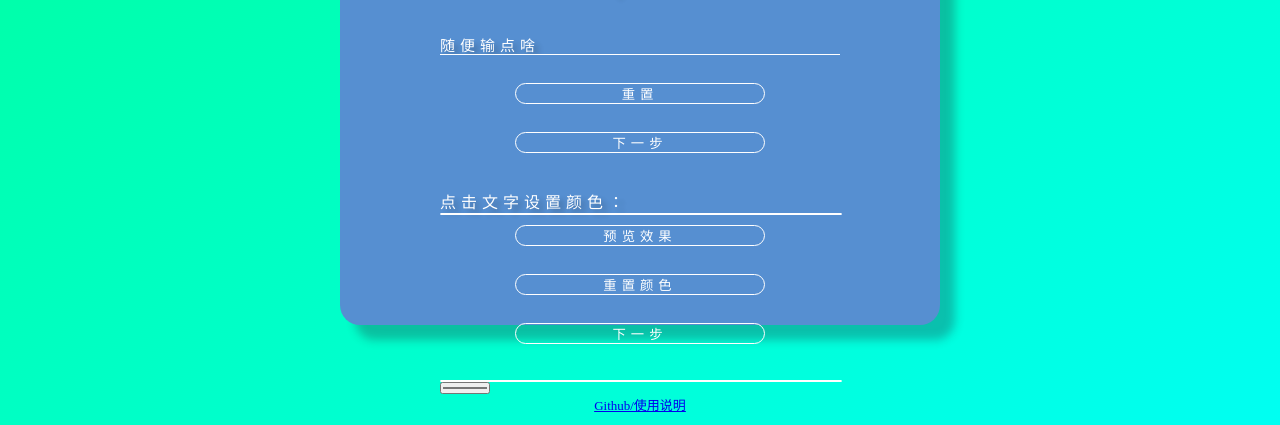
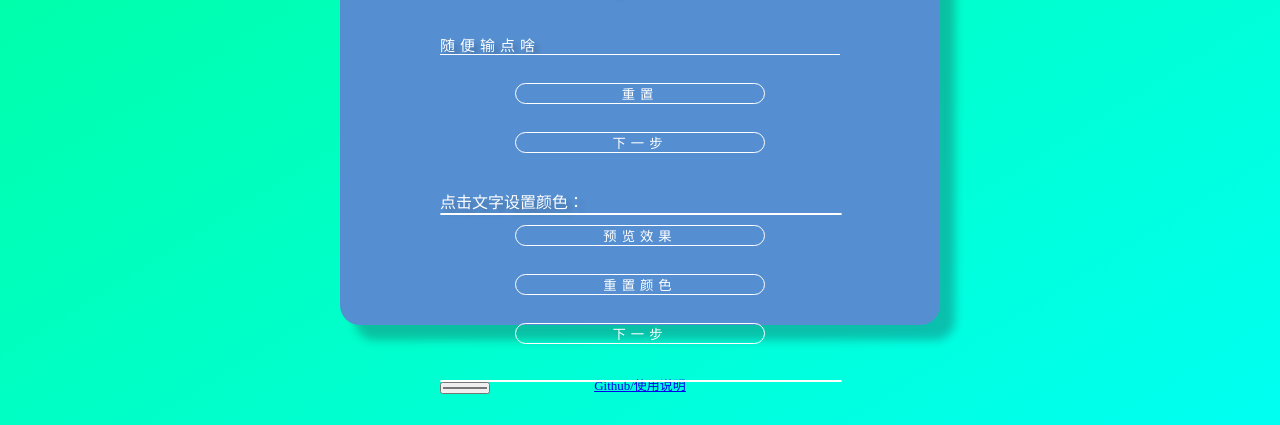
Before and after one commit to Lv-da/anEasyGradientColorGenerator, a plain HTML site: page index.html in a window 1280 px wide. Shown: the part 375-800 px from the top of the page. Drawn offline with Linux system fonts and the light colour scheme.

Commit message:
Update index.html

```diff
--- a/index.html
+++ b/index.html
@@ -55,7 +55,7 @@
 
 		color: white;
 		/* font-size: 50px; */
-		letter-spacing: 5px;
+		/* letter-spacing: 5px; */
 		font-weight: 100;
 		/* 文字阴影 */
 		text-shadow: 5px 5px 5px rgba(33,45,58,0.3);
@@ -67,7 +67,7 @@
 		bottom: 0;
 		/* width: 30%; */
 		width: 300px;
-		height: 30px;
+		height: 50px;
 		text-align: center;
 		font-size: small;
 	}
```
